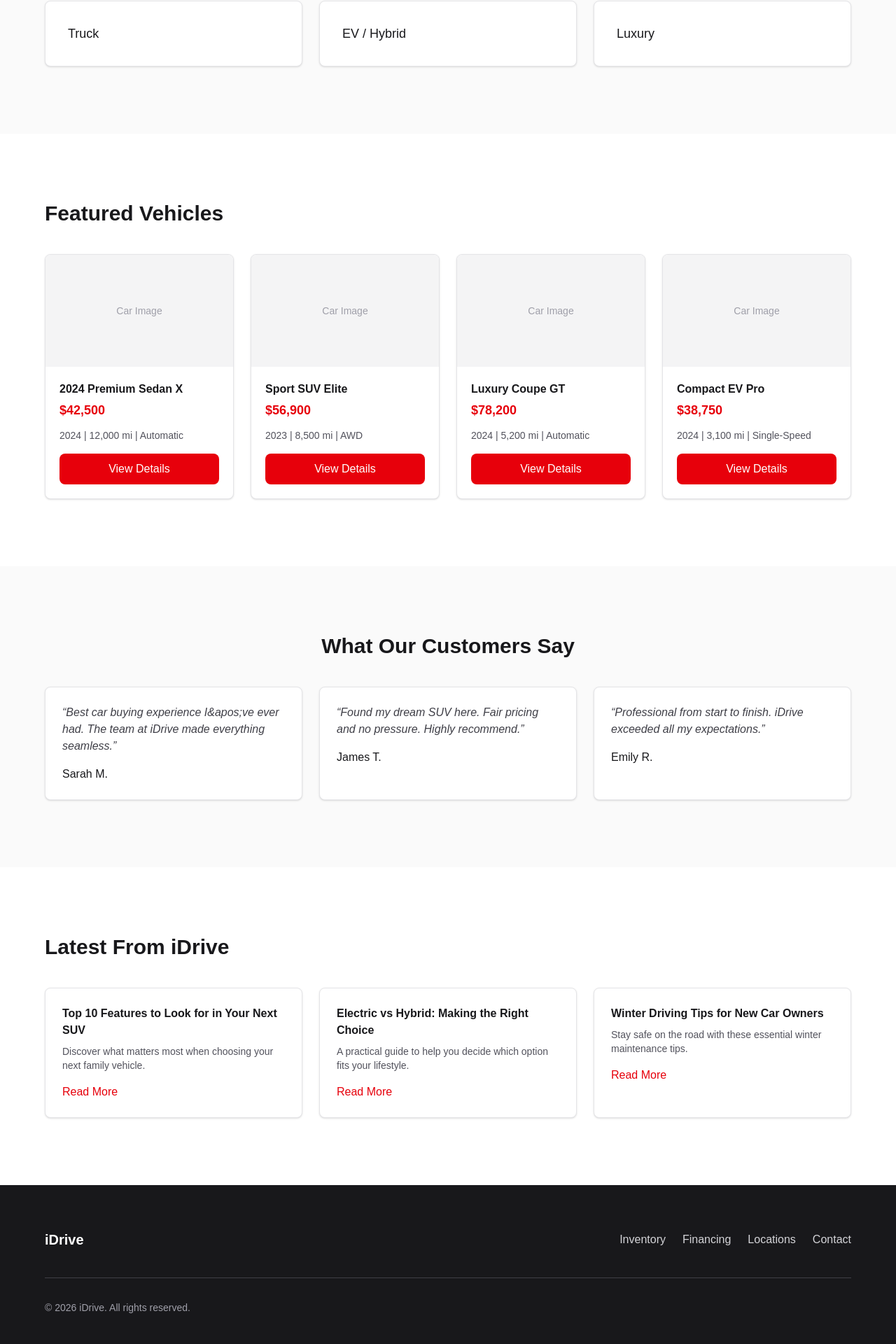
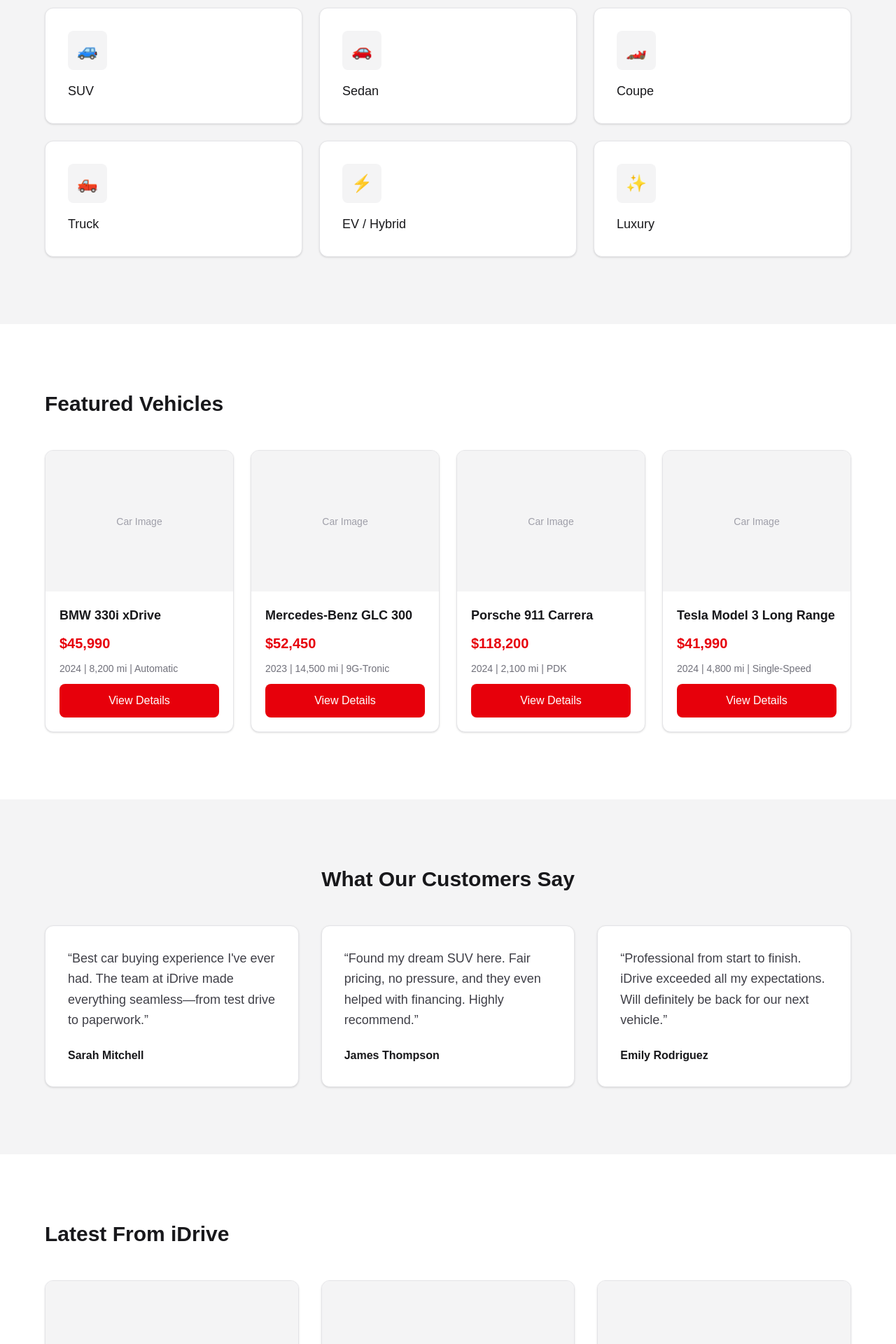
Before and after one commit to Holagpt-ai/idrivenetwork, a Next.js app: page / in a window 1280 px wide. Shown: the part 849-2769 px from the top of the page at 70% size. Built offline with nearby package versions, Linux system fonts and the light colour scheme.

Commit message:
sprint 2: visuals and polished car cards

```diff
--- a/app/page.tsx
+++ b/app/page.tsx
@@ -1,106 +1,165 @@
 export default function Home() {
+  const categories = [
+    { name: "SUV", icon: "🚙" },
+    { name: "Sedan", icon: "🚗" },
+    { name: "Coupe", icon: "🏎️" },
+    { name: "Truck", icon: "🛻" },
+    { name: "EV / Hybrid", icon: "⚡" },
+    { name: "Luxury", icon: "✨" },
+  ];
+
+  const featuredCars = [
+    {
+      make: "BMW",
+      model: "330i xDrive",
+      price: "$45,990",
+      year: "2024",
+      mileage: "8,200 mi",
+      transmission: "Automatic",
+    },
+    {
+      make: "Mercedes-Benz",
+      model: "GLC 300",
+      price: "$52,450",
+      year: "2023",
+      mileage: "14,500 mi",
+      transmission: "9G-Tronic",
+    },
+    {
+      make: "Porsche",
+      model: "911 Carrera",
+      price: "$118,200",
+      year: "2024",
+      mileage: "2,100 mi",
+      transmission: "PDK",
+    },
+    {
+      make: "Tesla",
+      model: "Model 3 Long Range",
+      price: "$41,990",
+      year: "2024",
+      mileage: "4,800 mi",
+      transmission: "Single-Speed",
+    },
+  ];
+
+  const testimonials = [
+    {
+      name: "Sarah Mitchell",
+      quote:
+        "Best car buying experience I've ever had. The team at iDrive made everything seamless—from test drive to paperwork.",
+    },
+    {
+      name: "James Thompson",
+      quote:
+        "Found my dream SUV here. Fair pricing, no pressure, and they even helped with financing. Highly recommend.",
+    },
+    {
+      name: "Emily Rodriguez",
+      quote:
+        "Professional from start to finish. iDrive exceeded all my expectations. Will definitely be back for our next vehicle.",
+    },
+  ];
+
+  const blogPosts = [
+    {
+      title: "Top 10 Features to Look for in Your Next SUV",
+      excerpt:
+        "Discover what matters most when choosing your next family vehicle. Safety, space, and tech—we break it down.",
+    },
+    {
+      title: "Electric vs Hybrid: Making the Right Choice",
+      excerpt:
+        "A practical guide to help you decide which option fits your lifestyle and budget in 2024.",
+    },
+    {
+      title: "Winter Driving Tips for New Car Owners",
+      excerpt:
+        "Stay safe on the road with these essential winter maintenance and driving tips from our experts.",
+    },
+  ];
+
   return (
     <main className="min-h-screen bg-white">
       {/* Hero */}
-      <section className="min-h-[70vh] flex flex-col items-center justify-center px-6 py-20 text-center">
-        <h1 className="text-4xl sm:text-5xl md:text-6xl font-semibold tracking-tight text-zinc-900 mb-6 max-w-3xl">
+      <section className="relative min-h-[85vh] flex flex-col items-center justify-center px-6 py-24 text-center overflow-hidden">
+        <div
+          className="absolute inset-0 bg-cover bg-center bg-no-repeat"
+          style={{ backgroundImage: "url('/hero-placeholder.svg')" }}
+        />
+        <div className="absolute inset-0 bg-zinc-900/70" />
+        <div className="relative z-10">
+          <h1 className="text-4xl sm:text-5xl md:text-6xl font-semibold tracking-tight text-white mb-6 max-w-3xl drop-shadow-lg">
             We Have Everything Your Car Needs
           </h1>
-        <p className="text-lg sm:text-xl text-zinc-600 mb-10 max-w-xl">
+          <p className="text-lg sm:text-xl text-zinc-200 mb-10 max-w-xl mx-auto drop-shadow-md">
             Premium vehicles. Trusted service. iDrive.
           </p>
-        <div className="flex flex-col sm:flex-row gap-4">
+          <div className="flex flex-col sm:flex-row gap-4 justify-center">
             <a
               href="#inventory"
-            className="inline-block bg-red-600 text-white font-medium px-8 py-4 rounded-lg hover:bg-red-700 transition-colors"
+              className="inline-block bg-red-600 text-white font-medium px-8 py-4 rounded-lg hover:bg-red-700 transition-colors shadow-lg"
             >
               Browse Inventory
             </a>
             <a
               href="#appointment"
-            className="inline-block border-2 border-zinc-900 text-zinc-900 font-medium px-8 py-4 rounded-lg hover:bg-zinc-900 hover:text-white transition-colors"
+              className="inline-block border-2 border-white text-white font-medium px-8 py-4 rounded-lg hover:bg-white hover:text-zinc-900 transition-colors"
             >
               Book Appointment
             </a>
           </div>
+        </div>
       </section>
 
       {/* Car Categories */}
-      <section className="px-6 py-16 md:py-24 bg-zinc-50">
+      <section className="px-6 py-16 md:py-24 bg-zinc-100">
         <div className="max-w-6xl mx-auto">
-          <h2 className="text-2xl sm:text-3xl font-semibold text-zinc-900 mb-10 text-center">
+          <h2 className="text-2xl sm:text-3xl font-semibold text-zinc-900 mb-12 text-center">
             Shop by Category
           </h2>
-          <div className="grid grid-cols-2 md:grid-cols-3 gap-4 sm:gap-6">
-            {["SUV", "Sedan", "Coupe", "Truck", "EV / Hybrid", "Luxury"].map(
-              (cat) => (
+          <div className="grid grid-cols-2 md:grid-cols-3 gap-5 sm:gap-6">
+            {categories.map((cat) => (
               <div
-                  key={cat}
-                  className="bg-white rounded-lg border border-zinc-200 shadow-sm p-6 sm:p-8 hover:shadow-md hover:border-zinc-300 transition-all cursor-pointer"
+                key={cat.name}
+                className="bg-white rounded-xl border border-zinc-200 shadow-sm p-6 sm:p-8 hover:shadow-xl hover:-translate-y-1 hover:border-zinc-300 transition-all duration-300 cursor-pointer group"
               >
-                  <h3 className="text-lg font-medium text-zinc-900">{cat}</h3>
+                <div className="w-14 h-14 rounded-lg bg-zinc-100 flex items-center justify-center text-2xl mb-4 group-hover:bg-red-50 transition-colors">
+                  {cat.icon}
                 </div>
-              )
-            )}
+                <h3 className="text-lg font-medium text-zinc-900">{cat.name}</h3>
+              </div>
+            ))}
           </div>
         </div>
       </section>
 
       {/* Featured Cars */}
-      <section id="inventory" className="px-6 py-16 md:py-24">
+      <section id="inventory" className="px-6 py-16 md:py-24 bg-white">
         <div className="max-w-6xl mx-auto">
-          <h2 className="text-2xl sm:text-3xl font-semibold text-zinc-900 mb-10">
+          <h2 className="text-2xl sm:text-3xl font-semibold text-zinc-900 mb-12">
             Featured Vehicles
           </h2>
-          <div className="grid sm:grid-cols-2 lg:grid-cols-4 gap-6">
-            {[
-              {
-                name: "2024 Premium Sedan X",
-                price: "$42,500",
-                year: "2024",
-                mileage: "12,000 mi",
-                transmission: "Automatic",
-              },
-              {
-                name: "Sport SUV Elite",
-                price: "$56,900",
-                year: "2023",
-                mileage: "8,500 mi",
-                transmission: "AWD",
-              },
-              {
-                name: "Luxury Coupe GT",
-                price: "$78,200",
-                year: "2024",
-                mileage: "5,200 mi",
-                transmission: "Automatic",
-              },
-              {
-                name: "Compact EV Pro",
-                price: "$38,750",
-                year: "2024",
-                mileage: "3,100 mi",
-                transmission: "Single-Speed",
-              },
-            ].map((car) => (
+          <div className="grid grid-cols-1 sm:grid-cols-2 lg:grid-cols-4 gap-6">
+            {featuredCars.map((car) => (
               <div
-                key={car.name}
-                className="bg-white rounded-lg border border-zinc-200 shadow-sm overflow-hidden hover:shadow-md transition-shadow"
+                key={`${car.make}-${car.model}`}
+                className="bg-white rounded-xl border border-zinc-200 shadow-sm overflow-hidden hover:shadow-lg transition-all duration-300"
               >
-                <div className="h-40 bg-zinc-100 flex items-center justify-center text-zinc-400 text-sm">
-                  Car Image
+                <div className="aspect-[4/3] bg-zinc-100 relative flex items-center justify-center">
+                  <span className="text-zinc-400 text-sm">Car Image</span>
                 </div>
-                <div className="p-5">
-                  <h3 className="font-semibold text-zinc-900 mb-1">{car.name}</h3>
-                  <p className="text-red-600 font-semibold text-lg mb-3">
-                    {car.price}
-                  </p>
-                  <p className="text-sm text-zinc-600 mb-4">
+                <div className="p-5 space-y-3">
+                  <h3 className="font-semibold text-zinc-900 text-lg">
+                    {car.make} {car.model}
+                  </h3>
+                  <p className="text-red-600 font-bold text-xl">{car.price}</p>
+                  <p className="text-sm text-zinc-500">
                     {car.year} | {car.mileage} | {car.transmission}
                   </p>
                   <a
                     href="#"
-                    className="block w-full text-center bg-red-600 text-white font-medium py-2.5 rounded-lg hover:bg-red-700 transition-colors"
+                    className="block w-full text-center bg-red-600 text-white font-medium py-3 rounded-lg hover:bg-red-700 transition-colors mt-2"
                   >
                     View Details
                   </a>
@@ -112,35 +171,21 @@ export default function Home() {
       </section>
 
       {/* Testimonials */}
-      <section className="px-6 py-16 md:py-24 bg-zinc-50">
+      <section className="px-6 py-16 md:py-24 bg-zinc-100">
         <div className="max-w-6xl mx-auto">
-          <h2 className="text-2xl sm:text-3xl font-semibold text-zinc-900 mb-10 text-center">
+          <h2 className="text-2xl sm:text-3xl font-semibold text-zinc-900 mb-12 text-center">
             What Our Customers Say
           </h2>
-          <div className="grid sm:grid-cols-2 lg:grid-cols-3 gap-6">
-            {[
-              {
-                name: "Sarah M.",
-                quote:
-                  "Best car buying experience I&apos;ve ever had. The team at iDrive made everything seamless.",
-              },
-              {
-                name: "James T.",
-                quote:
-                  "Found my dream SUV here. Fair pricing and no pressure. Highly recommend.",
-              },
-              {
-                name: "Emily R.",
-                quote:
-                  "Professional from start to finish. iDrive exceeded all my expectations.",
-              },
-            ].map((t) => (
+          <div className="grid sm:grid-cols-2 lg:grid-cols-3 gap-8">
+            {testimonials.map((t) => (
               <div
                 key={t.name}
-                className="bg-white rounded-lg border border-zinc-200 p-6 shadow-sm"
+                className="bg-white rounded-xl border border-zinc-200 p-8 shadow-sm"
               >
-                <p className="text-zinc-700 italic mb-4">&ldquo;{t.quote}&rdquo;</p>
-                <p className="font-medium text-zinc-900">{t.name}</p>
+                <p className="text-zinc-700 text-lg leading-relaxed mb-6">
+                  &ldquo;{t.quote}&rdquo;
+                </p>
+                <p className="font-semibold text-zinc-900">{t.name}</p>
               </div>
             ))}
           </div>
@@ -148,69 +193,86 @@ export default function Home() {
       </section>
 
       {/* Blog Teaser */}
-      <section className="px-6 py-16 md:py-24">
+      <section className="px-6 py-16 md:py-24 bg-white">
         <div className="max-w-6xl mx-auto">
-          <h2 className="text-2xl sm:text-3xl font-semibold text-zinc-900 mb-10">
+          <h2 className="text-2xl sm:text-3xl font-semibold text-zinc-900 mb-12">
             Latest From iDrive
           </h2>
-          <div className="grid sm:grid-cols-2 lg:grid-cols-3 gap-6">
-            {[
-              {
-                title: "Top 10 Features to Look for in Your Next SUV",
-                excerpt:
-                  "Discover what matters most when choosing your next family vehicle.",
-              },
-              {
-                title: "Electric vs Hybrid: Making the Right Choice",
-                excerpt:
-                  "A practical guide to help you decide which option fits your lifestyle.",
-              },
-              {
-                title: "Winter Driving Tips for New Car Owners",
-                excerpt:
-                  "Stay safe on the road with these essential winter maintenance tips.",
-              },
-            ].map((post) => (
-              <div
+          <div className="grid sm:grid-cols-2 lg:grid-cols-3 gap-8">
+            {blogPosts.map((post) => (
+              <article
                 key={post.title}
-                className="bg-white rounded-lg border border-zinc-200 p-6 shadow-sm hover:shadow-md transition-shadow"
+                className="bg-white rounded-xl border border-zinc-200 overflow-hidden shadow-sm hover:shadow-lg transition-shadow"
               >
-                <h3 className="font-semibold text-zinc-900 mb-2">{post.title}</h3>
-                <p className="text-zinc-600 text-sm mb-4">{post.excerpt}</p>
+                <div className="aspect-video bg-zinc-100 flex items-center justify-center">
+                  <span className="text-zinc-400 text-sm">Image</span>
+                </div>
+                <div className="p-6">
+                  <h3 className="font-semibold text-zinc-900 text-lg mb-3 leading-snug">
+                    {post.title}
+                  </h3>
+                  <p className="text-zinc-600 text-sm leading-relaxed mb-4">
+                    {post.excerpt}
+                  </p>
                   <a
                     href="#"
-                  className="text-red-600 font-medium hover:underline"
+                    className="text-red-600 font-medium hover:underline inline-block"
                   >
                     Read More
                   </a>
                 </div>
+              </article>
             ))}
           </div>
         </div>
       </section>
 
       {/* Footer */}
-      <footer className="bg-zinc-900 text-white px-6 py-12 md:py-16">
-        <div className="max-w-6xl mx-auto">
-          <div className="flex flex-col md:flex-row md:items-center md:justify-between gap-8">
-            <p className="text-xl font-semibold">iDrive</p>
-            <nav className="flex flex-wrap gap-6">
-              <a href="#inventory" className="text-zinc-300 hover:text-white transition-colors">
+      <footer className="bg-zinc-900 text-white">
+        <div className="max-w-6xl mx-auto px-6 py-14 md:py-20">
+          <div className="flex flex-col md:flex-row md:items-start md:justify-between gap-12">
+            <div>
+              <p className="text-2xl font-semibold mb-4">iDrive</p>
+              <div className="flex gap-4">
+                {["fb", "tw", "ig", "in"].map((s) => (
+                  <span
+                    key={s}
+                    className="w-10 h-10 rounded-full bg-zinc-700 flex items-center justify-center text-zinc-400 text-xs hover:bg-zinc-600 hover:text-white transition-colors cursor-pointer"
+                  >
+                    {s}
+                  </span>
+                ))}
+              </div>
+            </div>
+            <nav className="flex flex-wrap gap-8 md:gap-12">
+              <a
+                href="#inventory"
+                className="text-zinc-400 hover:text-white transition-colors"
+              >
                 Inventory
               </a>
-              <a href="#" className="text-zinc-300 hover:text-white transition-colors">
+              <a
+                href="#"
+                className="text-zinc-400 hover:text-white transition-colors"
+              >
                 Financing
               </a>
-              <a href="#" className="text-zinc-300 hover:text-white transition-colors">
+              <a
+                href="#"
+                className="text-zinc-400 hover:text-white transition-colors"
+              >
                 Locations
               </a>
-              <a href="#" className="text-zinc-300 hover:text-white transition-colors">
+              <a
+                href="#"
+                className="text-zinc-400 hover:text-white transition-colors"
+              >
                 Contact
               </a>
             </nav>
           </div>
-          <div className="mt-10 pt-8 border-t border-zinc-700">
-            <p className="text-sm text-zinc-400">
+          <div className="mt-14 pt-8 border-t border-zinc-700">
+            <p className="text-sm text-zinc-500">
               © {new Date().getFullYear()} iDrive. All rights reserved.
             </p>
           </div>
```
Also changed, not shown: public/hero-placeholder.svg (added). Lines whose indentation alone changed are shown as unchanged.
